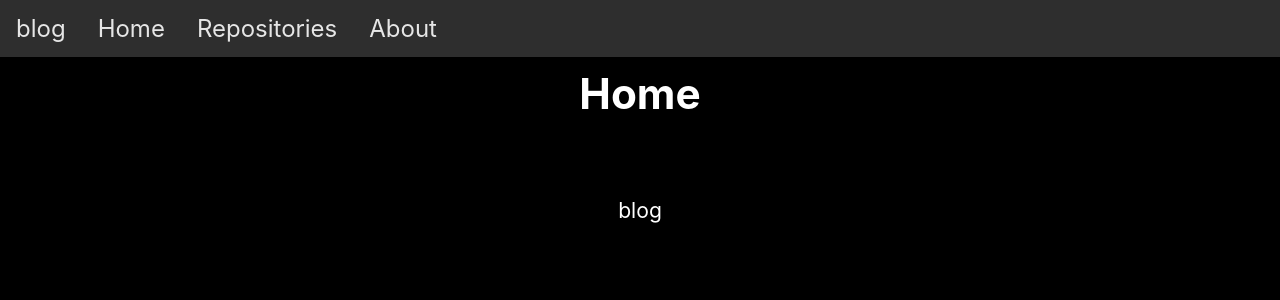
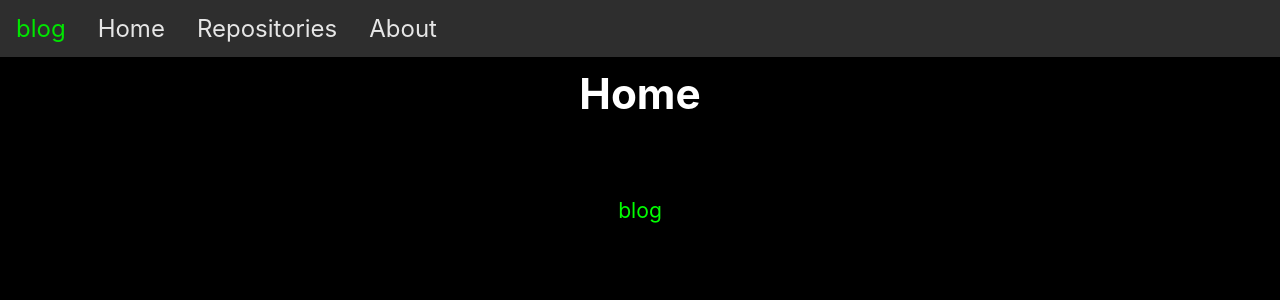
Before and after one commit to Uvacoder/blog-nextra, a Next.js app: page / in a window 1280 px wide. Shown: the top 300 px of the page. Built offline with nearby package versions, Linux system fonts and the light colour scheme.

Commit message:
Brand color lime

```diff
--- a/components/navbar.js
+++ b/components/navbar.js
@@ -7,7 +7,7 @@ export default function Navbar() {
       <ul className={styles.list}>
         <li className={styles.item}>
           <Link href="/">
-            <a className={styles.link}>blog</a>
+            <a className={styles.brand}>blog</a>
           </Link>
         </li>
         <li className={styles.item}>
--- a/styles/footer.module.css
+++ b/styles/footer.module.css
@@ -5,6 +5,7 @@
   text-align: center;
 }
 .title {
+  color: lime;
   text-align: center;
   padding: 10px;
 }
--- a/styles/list.module.css
+++ b/styles/list.module.css
@@ -30,5 +30,5 @@
 
 .link:hover {
   background-color: #000000;
-  color: #4CAF50;
+  color: lime;
 }
--- a/styles/navbar.module.css
+++ b/styles/navbar.module.css
@@ -1,3 +1,11 @@
+.brand {
+  color: lime;
+  display: block;
+  text-align: center;
+  padding: 14px 16px;
+  text-decoration: none;
+  transition-duration: 1s;
+}
 .list {
   width: 100%;
   list-style-type: none;
```
